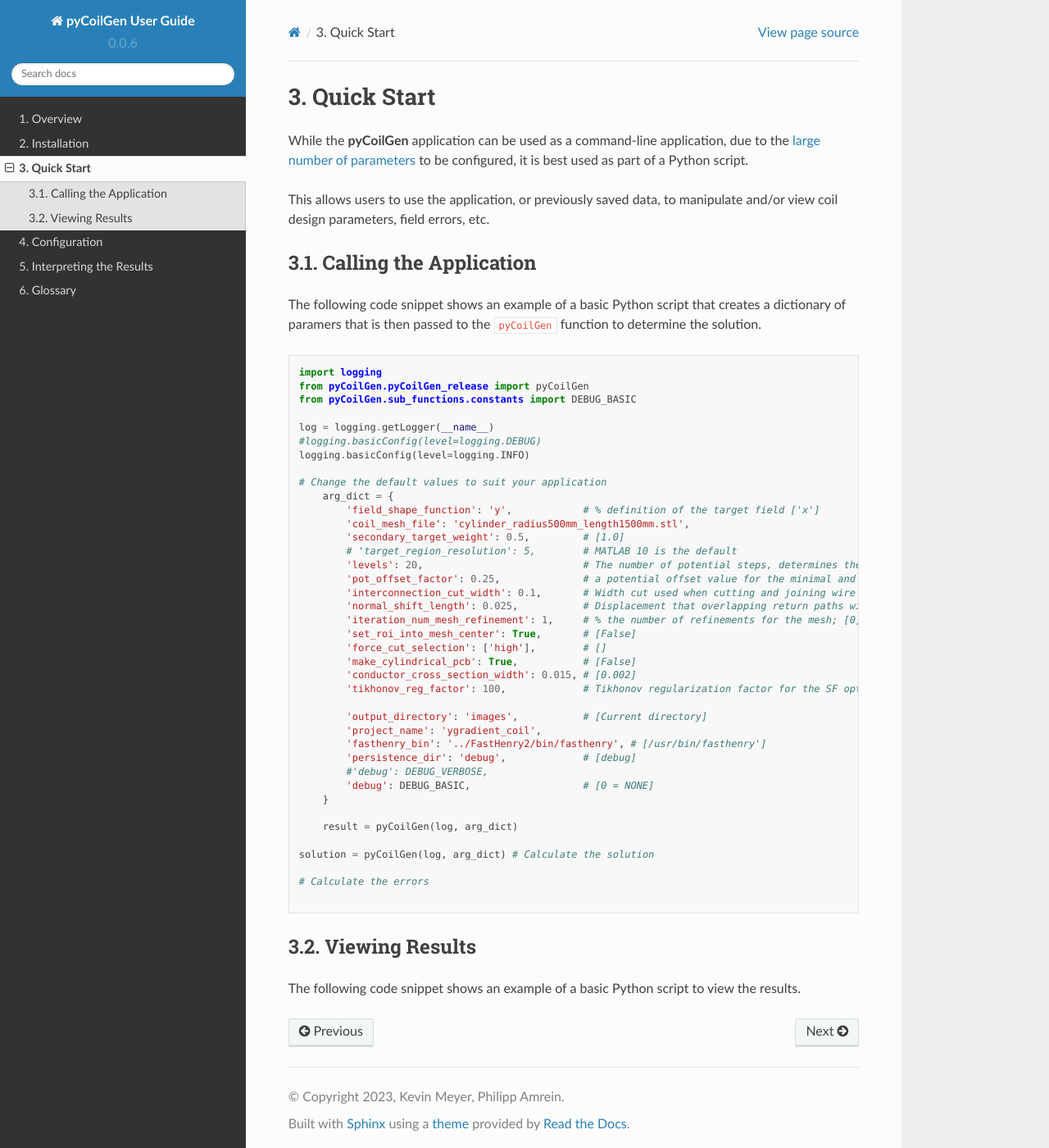
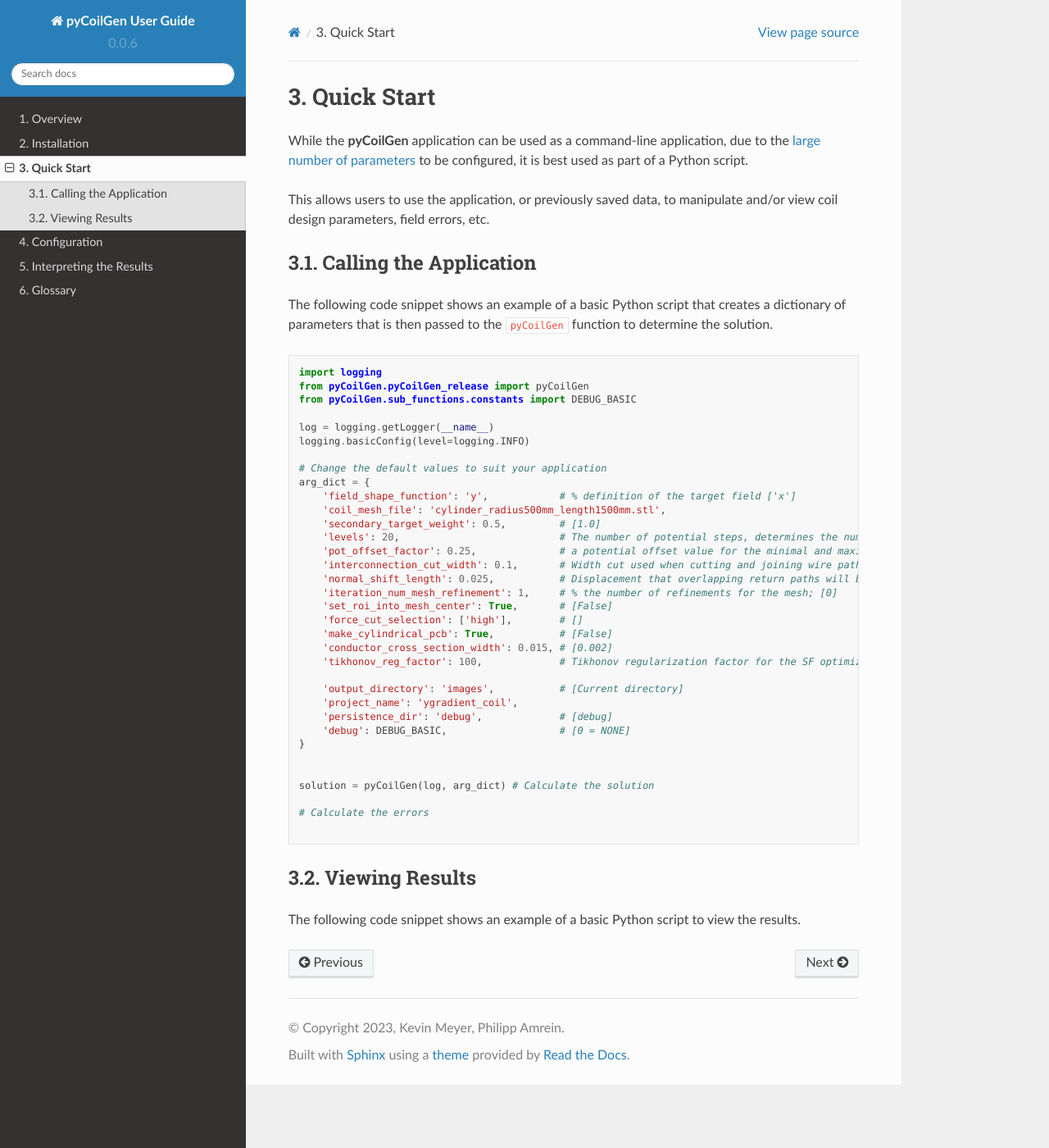
Before and after one commit to kev-m/pyCoilGen, a Sphinx documentation site: the page built from docs/source/quick_start.md, in a window 1280 px wide and 1400 px high. Shown: the whole window at 82% size. Built offline with Sphinx 7.4.7 and the Read the Docs theme 2.0.0, drawn with Linux system fonts in a browser that asks for light colours.

Commit message:
Cleaning up example

````diff
--- a/docs/source/quick_start.md
+++ b/docs/source/quick_start.md
@@ -6,7 +6,7 @@ This allows users to use the application, or previously saved data, to manipulat
 
 ## Calling the Application
 
-The following code snippet shows an example of a basic Python script that creates a dictionary of paramers that is then passed to the `pyCoilGen` function to determine the solution.
+The following code snippet shows an example of a basic Python script that creates a dictionary of parameters that is then passed to the `pyCoilGen` function to determine the solution.
 
 
 ```python
@@ -15,35 +15,30 @@ from pyCoilGen.pyCoilGen_release import pyCoilGen
 from pyCoilGen.sub_functions.constants import DEBUG_BASIC
 
 log = logging.getLogger(__name__)
-#logging.basicConfig(level=logging.DEBUG)
 logging.basicConfig(level=logging.INFO)
 
 # Change the default values to suit your application
-    arg_dict = {
-        'field_shape_function': 'y',            # % definition of the target field ['x']
-        'coil_mesh_file': 'cylinder_radius500mm_length1500mm.stl',
-        'secondary_target_weight': 0.5,         # [1.0]
-        # 'target_region_resolution': 5,        # MATLAB 10 is the default
-        'levels': 20,                           # The number of potential steps, determines the number of windings [10]
-        'pot_offset_factor': 0.25,              # a potential offset value for the minimal and maximal contour potential [0.5]
-        'interconnection_cut_width': 0.1,       # Width cut used when cutting and joining wire paths; in metres [0.01]
-        'normal_shift_length': 0.025,           # Displacement that overlapping return paths will be shifted along the surface normals; in meter [0.001]
-        'iteration_num_mesh_refinement': 1,     # % the number of refinements for the mesh; [0]
-        'set_roi_into_mesh_center': True,       # [False]
-        'force_cut_selection': ['high'],        # []
-        'make_cylindrical_pcb': True,           # [False]
-        'conductor_cross_section_width': 0.015, # [0.002]
-        'tikhonov_reg_factor': 100,             # Tikhonov regularization factor for the SF optimization [1]
+arg_dict = {
+    'field_shape_function': 'y',            # % definition of the target field ['x']
+    'coil_mesh_file': 'cylinder_radius500mm_length1500mm.stl',
+    'secondary_target_weight': 0.5,         # [1.0]
+    'levels': 20,                           # The number of potential steps, determines the number of windings [10]
+    'pot_offset_factor': 0.25,              # a potential offset value for the minimal and maximal contour potential [0.5]
+    'interconnection_cut_width': 0.1,       # Width cut used when cutting and joining wire paths; in metres [0.01]
+    'normal_shift_length': 0.025,           # Displacement that overlapping return paths will be shifted along the surface normals; in meter [0.001]
+    'iteration_num_mesh_refinement': 1,     # % the number of refinements for the mesh; [0]
+    'set_roi_into_mesh_center': True,       # [False]
+    'force_cut_selection': ['high'],        # []
+    'make_cylindrical_pcb': True,           # [False]
+    'conductor_cross_section_width': 0.015, # [0.002]
+    'tikhonov_reg_factor': 100,             # Tikhonov regularization factor for the SF optimization [1]
 
-        'output_directory': 'images',           # [Current directory]
-        'project_name': 'ygradient_coil',
-        'fasthenry_bin': '../FastHenry2/bin/fasthenry', # [/usr/bin/fasthenry']
-        'persistence_dir': 'debug',             # [debug]
-        #'debug': DEBUG_VERBOSE,
-        'debug': DEBUG_BASIC,                   # [0 = NONE]
-    }
+    'output_directory': 'images',           # [Current directory]
+    'project_name': 'ygradient_coil',
+    'persistence_dir': 'debug',             # [debug]
+    'debug': DEBUG_BASIC,                   # [0 = NONE]
+}
 
-    result = pyCoilGen(log, arg_dict)
 
 solution = pyCoilGen(log, arg_dict) # Calculate the solution
 
````
